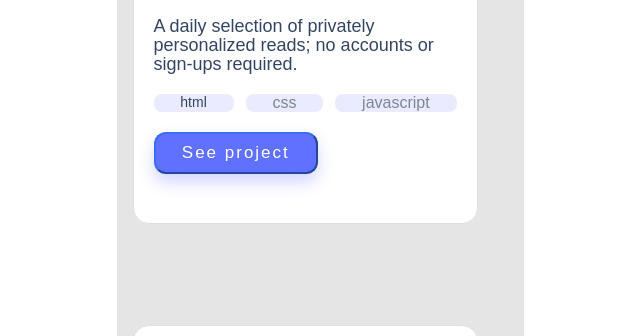
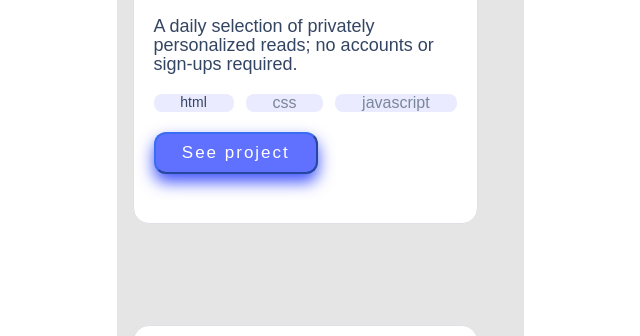
Before and after one commit to Hassaanjbaig-code/Portfolio-finish-mobile-version, a website: page index.html in a window 1280 px wide. In both pictures the pointer is over the button 555 px from the left and 616 px from the top of the page. Shown: the part 464-800 px from the top of the page, without its empty margins (320-960 px from the left). Drawn offline with nearby package versions, Linux system fonts and the light colour scheme; a web font is replaced by a local one.

Commit message:
Updatestyle.css

```diff
--- a/style.css
+++ b/style.css
@@ -134,7 +134,7 @@ accourding the the lenght of the paragraph */
 
 .button button:hover {
   background-color: #6070ff;
-  box-shadow: 0px 8px 16px rgba(64, 83, 252, 24%);
+  box-shadow: 0px 8px 16px rgba(64, 83, 252);
   color: #fff;
 }
 
```
